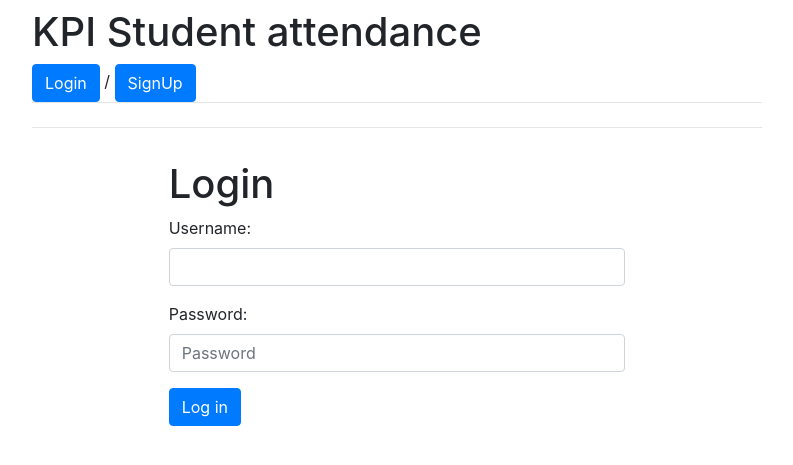
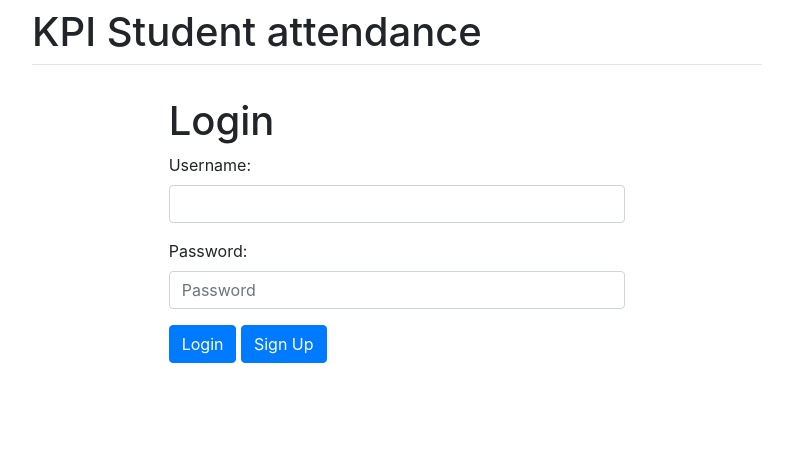
Before and after one commit to MishaVernik/StudentAttendance, a Django app: page /login/ in a window 1280 px wide. Shown: the top 465 px of the page, without its empty margins (243-1036 px from the left). Run offline with Django 3.2, Linux system fonts and the light colour scheme; some libraries are stand-ins or nearby versions.

Commit message:
UI changes

```diff
--- a/Attendance/templates/base.html
+++ b/Attendance/templates/base.html
@@ -7,19 +7,14 @@
 
   </head>
   <body>
-
     <div class="container">
       <div class="row justify-content-center">
         <div class="col-8">
           <h1 class="mt-2">KPI Student attendance</h1>
              <header>
-
               {% if user.is_authenticated %}
-                <a href="{% url 'logout' %}">logout</a>
-              {% else %}
-                <a class="btn btn-primary" href="{% url 'login' %}" role="button">Login</a> / <a class="btn btn-primary" href="{% url 'signup' %}" role="button">SignUp</a>
+                <a class="btn btn-primary" href="{% url 'logout' %}" role="button">Logout</a>
               {% endif %}
-              <hr class="mt-0 mb-4">
             </header>
           <hr class="mt-0 mb-4">
           {% block content %}
--- a/Attendance/templates/login.html
+++ b/Attendance/templates/login.html
@@ -19,7 +19,8 @@
     <label for="id_password">Password:</label>
     <input type="password" class="form-control" id="id_password" name='password' placeholder="Password">
   </div>
-    <button class="btn btn-primary" type="submit">Log in</button>
+    <button class="btn btn-primary" type="submit">Login</button>
+    <a  class="btn btn-primary" href="{% url 'signup' %}" role="button">Sign Up</a>
   </form>
         </div>
       </div>
```
